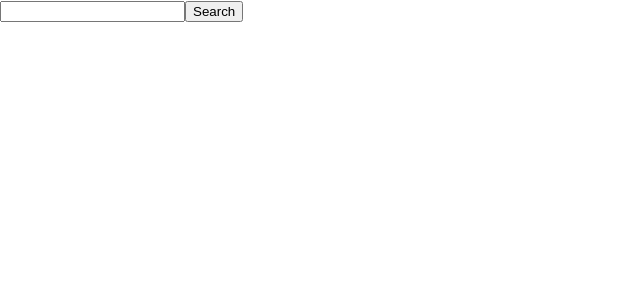
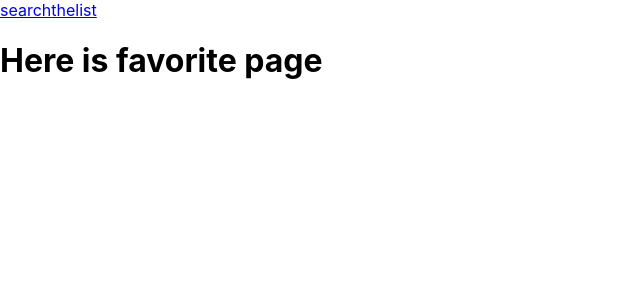
Before and after one commit to almarrim/recipes, a React (Create React App) app: page /mylist in a window 1280 px wide. Shown: the top 300 px of the page, without its empty margins (0-640 px from the left). Built offline with nearby package versions, Linux system fonts and the light colour scheme.

Commit message:
use router between searchpage and favorite page

```diff
--- a/src/App.js
+++ b/src/App.js
@@ -4,6 +4,8 @@ import SearchPage from './components/SearchPage';
 import dotenv from 'dotenv';
 // import axios from 'axios';
 import hits from './hits'
+import { BrowserRouter as Router, Route, Switch, Link } from 'react-router-dom'
+import FavoritePage from './components/FavoritePage';
 
 dotenv.config();
 class App extends Component {
@@ -33,11 +35,11 @@ class App extends Component {
   }
   faveToggle = (e) => {
     const favorites = [...this.state.favorites]
-    if (favorites.includes(e.recipe)) {
-      favorites.splice(favorites.indexOf(e.recipe), 1)
+    if (favorites.includes(e)) {
+      favorites.splice(favorites.indexOf(e), 1)
     }
     else {
-      favorites.push(e.recipe)
+      favorites.push(e)
     }
 
     this.setState({
@@ -47,10 +49,22 @@ class App extends Component {
   render() {
     console.log(this.state.favorites)
     return (
-      <>
-        <SearchPage getResults={this.getResults} recipes={this.state.recipes} faveToggle={this.faveToggle} />
+      // <>
+      //   <SearchPage getResults={this.getResults} recipes={this.state.recipes} faveToggle={this.faveToggle} />
+      //   <FavoritePage favorites={this.state.favorites} faveToggle={this.faveToggle} />
+      // </>
 
-      </>
+      <Router>
+        <nav>
+          <Link to='/'>search</Link>
+          <Link to='/mylist'>thelist</Link>
+        </nav>
+        <Switch>
+          <Route exact path='/' render={() => <SearchPage getResults={this.getResults} recipes={this.state.recipes} faveToggle={this.faveToggle} />} />
+          <Route path='/mylist' render={() => <FavoritePage favorites={this.state.favorites} faveToggle={this.faveToggle} />} />
+        </Switch>
+      </Router>
+
     );
   }
 }
--- a/src/components/FavoritePage.js
+++ b/src/components/FavoritePage.js
@@ -1,9 +1,15 @@
 import React, { Component } from 'react'
+import SearchPage from './SearchPage';
+import SearchResult from './SearchResult';
 
 class FavoritePage extends Component {
     render() {
-        return (
-            <h1>This is Favorite Page</h1>
+
+        return (<div>
+            <h1>Here is favorite page</h1>
+            <SearchResult recipes={this.props.favorites} faveToggle={this.props.faveToggle} />
+
+        </div>
         );
     }
 }
--- a/src/components/RecipeCard.js
+++ b/src/components/RecipeCard.js
@@ -3,9 +3,6 @@ const RecipeCard = props => {
     const ingredients = props.recipe.ingredientLines.map((item, index) => {
         return <li key={index}>{item}</li>
     })
-    const addit = (e) => {
-        console.log('add it')
-    }
     return <div >
         <img src={props.recipe.image} alt={props.recipe.lable} />
         <h3>{props.recipe.label}</h3>
--- a/src/components/SearchPage.js
+++ b/src/components/SearchPage.js
@@ -7,10 +7,6 @@ class SearchPage extends Component {
     render() {
         console.log('SearchPage', this.props.recipes)
         return (
-            // <form>
-            //     <input type="text" name="searchText" />
-            //     <button onClick={this.props.getResults}>Search</button>
-            // </form>
             <>
                 <SearchForm getResults={this.props.getResults} />
                 <SearchResult recipes={this.props.recipes} faveToggle={this.props.faveToggle} />
```
